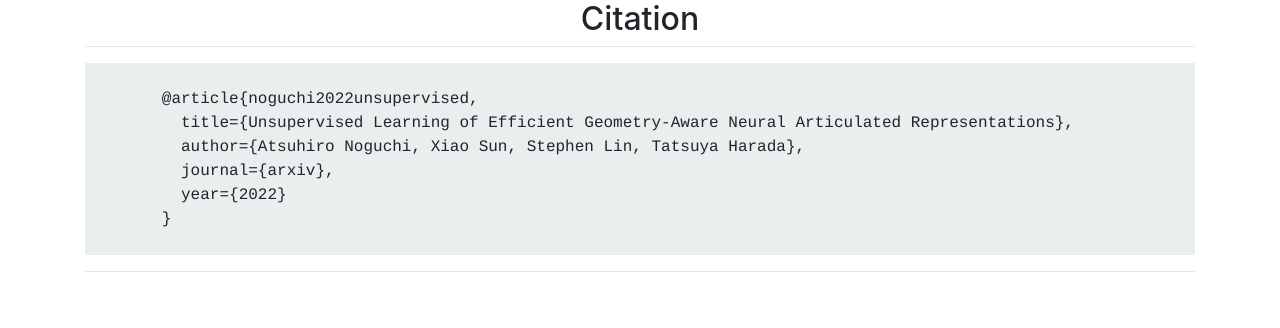
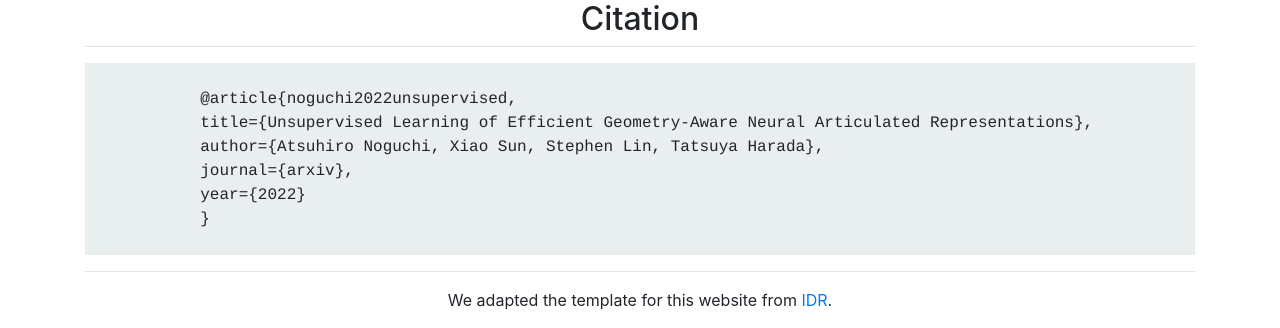
Before and after one commit to nogu-atsu/nogu-atsu.github.io, a Jekyll site: the page ENARF-GAN/index.html, which Jekyll copies as it is, in a window 1280 px wide and 900 px high, scrolled down 1126 px, cut to the strip 572-900 px from the top of the window. Built offline with Jekyll 4.4.1, drawn with Linux system fonts in a browser that asks for light colours; before the commit the page ends 1986 px from its top, so only the background shows below that.

Commit message:
template

```diff
--- a/ENARF-GAN/index.html
+++ b/ENARF-GAN/index.html
@@ -98,6 +98,13 @@
         </div>
       </div>
     </div>
+  </footer>
+
+  <center>
+    <p>
+      We adapted the template for this website from <a href="https://lioryariv.github.io/idr/">IDR</a>.
+    </p>
+  </center>
 </body>
 
 </html>
```
Lines whose indentation alone changed are shown as unchanged.
